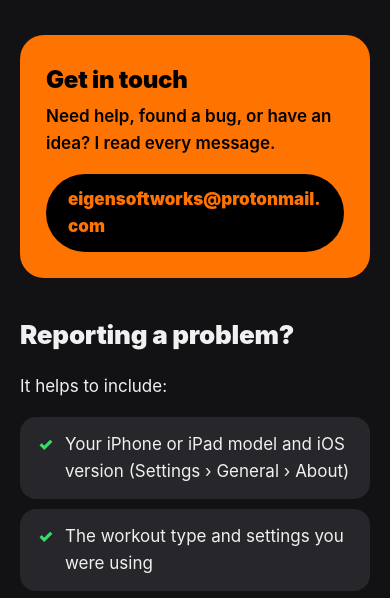
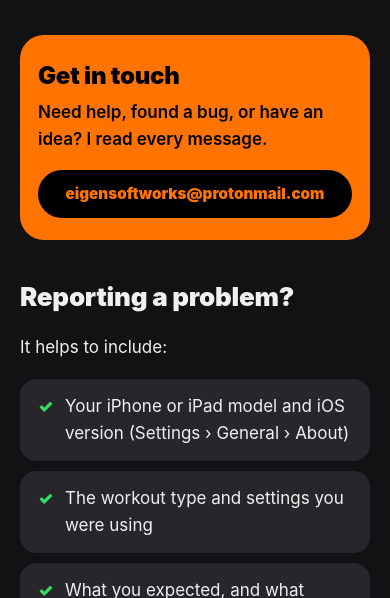
Before and after one commit to EigenSoftWorks/ForgedIronTimer, a plain HTML site: page support.html in a window 390 px wide. Shown: the part 190-788 px from the top of the page. Drawn offline with Linux system fonts and the light colour scheme.

Commit message:
Add files via upload

```diff
--- a/style.css
+++ b/style.css
@@ -297,7 +297,7 @@ h2 {
     color: var(--forge);
     font-weight: 900;
     text-decoration: none;
-    word-break: break-all;
+    overflow-wrap: anywhere; /* Last resort only; the phone layout below keeps it on one line. */
 }
 
 .contact a.email:hover { color: var(--ready); }
@@ -381,7 +381,15 @@ h2 {
 @media (max-width: 520px) {
     .site-header .brand span { display: none; }
     .hero { padding-top: 48px; }
-    .contact { flex-direction: column; align-items: flex-start; }
+    .contact { flex-direction: column; align-items: stretch; padding: 22px 18px; }
+    /* Full width, with text that scales to the screen, so the address fits on one line
+       even on a 375-point iPhone SE. */
+    .contact a.email {
+        padding: 12px 10px;
+        text-align: center;
+        font-size: min(17px, 3.9vw);
+        white-space: nowrap;
+    }
 }
 
 @media (prefers-reduced-motion: reduce) {
```
